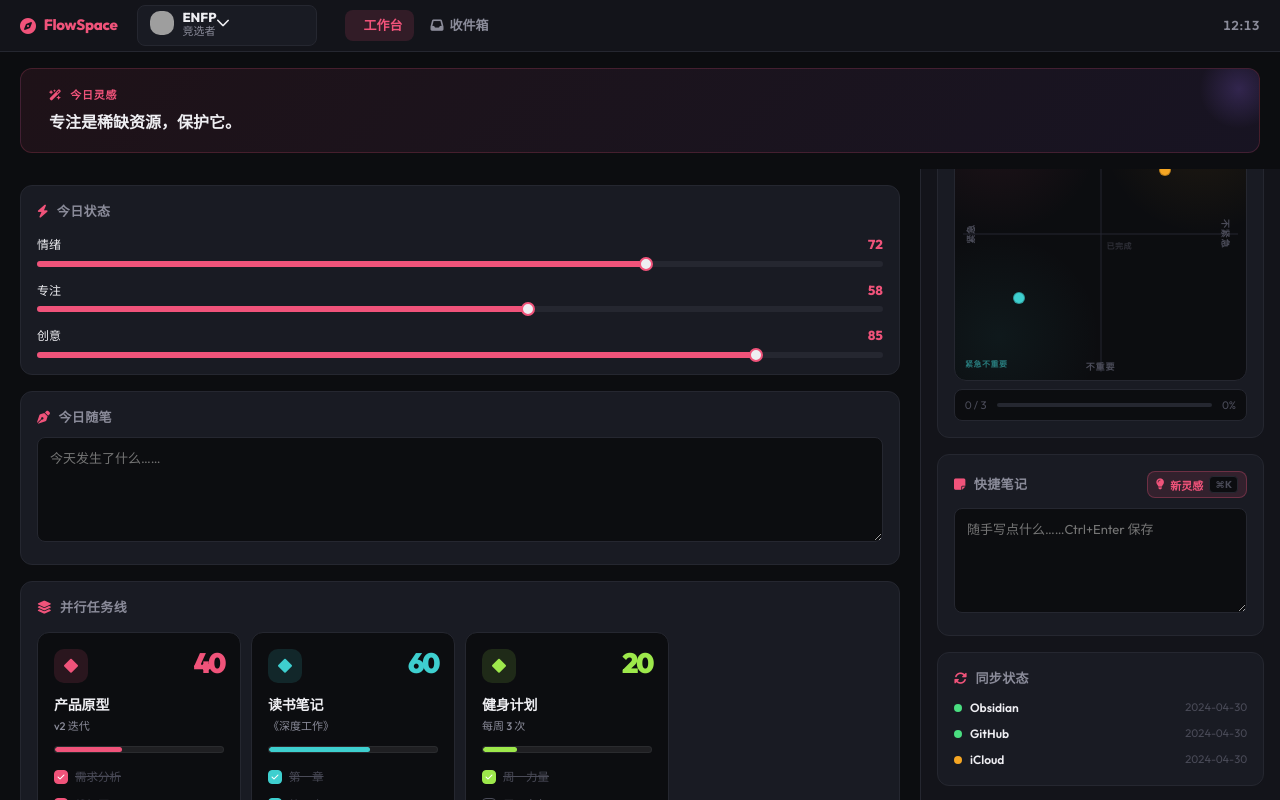
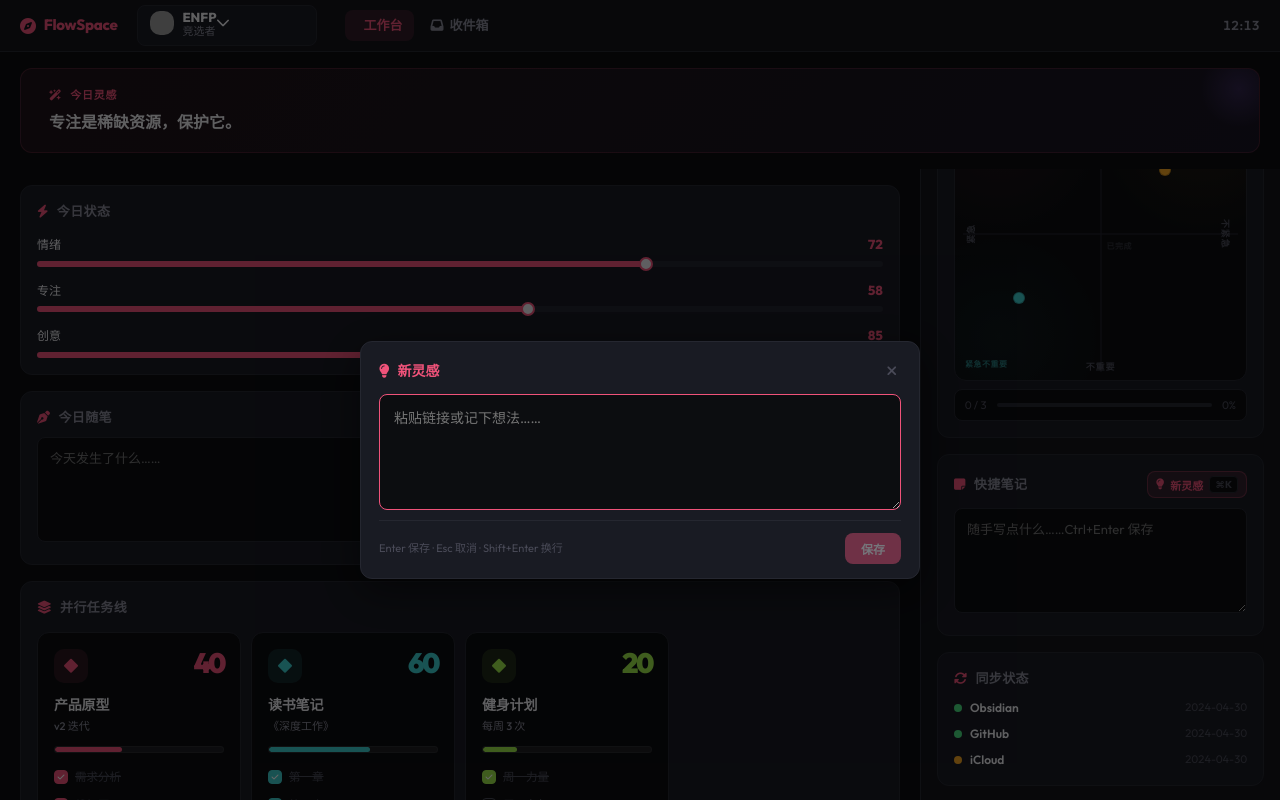
Before and after one commit to Busy0124add1/flowspace-enfp, a Vue app: page / in a window 1280 px wide. Both pictures are taken after a click on the button "Ctrl+K 快速记录灵感". Built offline with nearby package versions, Linux system fonts and the light colour scheme; grey boxes are pictures that could not be loaded.

Commit message:
feat(P6): QuickCaptureDialog with Ctrl+K hotkey + URL auto-detect + toast

```diff
--- a/src/App.vue
+++ b/src/App.vue
@@ -4,25 +4,42 @@
     <main class="main">
       <RouterView />
     </main>
+    <QuickCaptureDialog v-model:open="captureOpen" />
     <Toast position="bottom-right" />
   </div>
 </template>
 
 <script setup>
-import { onMounted } from 'vue'
+import { ref, onMounted, onBeforeUnmount } from 'vue'
 import { RouterView } from 'vue-router'
 import Toast from 'primevue/toast'
 import TopBar from '@/components/layout/TopBar.vue'
+import QuickCaptureDialog from '@/components/inbox/QuickCaptureDialog.vue'
 import { useMbti } from '@/stores/useMbti'
 import { useWorkspace } from '@/stores/useWorkspace'
+import { useInbox } from '@/stores/useInbox'
+import { useHotkey } from '@/composables/useHotkey'
 
 const mbti = useMbti()
 const ws = useWorkspace()
+const inbox = useInbox()
+const captureOpen = ref(false)
 
 onMounted(async () => {
   mbti.init()
   await ws.hydrate()
+  inbox.hydrate()
+  if (inbox.items.length === 0 && ws.inbox_items?.length > 0) {
+    inbox.items = [...ws.inbox_items]
+    inbox.persist()
+  }
 })
+
+useHotkey('mod+k', () => { captureOpen.value = true })
+
+function onExternalOpen() { captureOpen.value = true }
+onMounted(() => window.addEventListener('fs1:open-capture', onExternalOpen))
+onBeforeUnmount(() => window.removeEventListener('fs1:open-capture', onExternalOpen))
 </script>
 
 <style scoped>
--- /dev/null
+++ b/src/components/inbox/QuickCaptureDialog.vue
@@ -0,0 +1,205 @@
+<template>
+  <Dialog
+    v-model:visible="open"
+    modal
+    :dismissable-mask="true"
+    :closable="false"
+    :pt="{
+      root: 'qc-root',
+      mask: 'qc-mask',
+    }"
+  >
+    <div class="qc-dialog">
+      <header class="qc-head">
+        <div class="qc-title">
+          <i class="fa-solid fa-lightbulb" />
+          <span>新灵感</span>
+        </div>
+        <button class="qc-close" @click="open = false" aria-label="关闭">
+          <i class="fa-solid fa-times" />
+        </button>
+      </header>
+      <textarea
+        ref="textareaRef"
+        v-model="text"
+        class="qc-input"
+        placeholder="粘贴链接或记下想法……"
+        rows="4"
+        @keydown="onKey"
+      />
+      <div v-if="detectedUrl" class="qc-url-hint">
+        <i class="fa-solid fa-link" />
+        <span>已识别链接: {{ detectedUrl }}</span>
+      </div>
+      <footer class="qc-foot">
+        <span class="qc-hint">Enter 保存 · Esc 取消 · Shift+Enter 换行</span>
+        <button class="qc-save" :disabled="!text.trim()" @click="save">
+          保存
+        </button>
+      </footer>
+    </div>
+  </Dialog>
+</template>
+
+<script setup>
+import { ref, computed, watch, nextTick } from 'vue'
+import Dialog from 'primevue/dialog'
+import { useToast } from 'primevue/usetoast'
+import { useRouter } from 'vue-router'
+import { useInbox } from '@/stores/useInbox'
+import { extractFirstUrl } from '@/utils/urlDetect'
+
+const open = defineModel('open', { type: Boolean, default: false })
+const text = ref('')
+const textareaRef = ref(null)
+
+const inbox = useInbox()
+const toast = useToast()
+const router = useRouter()
+
+const detectedUrl = computed(() => extractFirstUrl(text.value))
+
+watch(open, async (v) => {
+  if (v) {
+    text.value = ''
+    await nextTick()
+    textareaRef.value?.focus()
+  }
+})
+
+function onKey(e) {
+  if (e.key === 'Escape') {
+    open.value = false
+  } else if (e.key === 'Enter' && !e.shiftKey) {
+    e.preventDefault()
+    save()
+  }
+}
+
+function save() {
+  const content = text.value.trim()
+  if (!content) return
+  const onInboxPage = router.currentRoute.value.name === 'inbox'
+  inbox.addItem({ content })
+  open.value = false
+  toast.add({
+    severity: 'success',
+    summary: '已入箱',
+    detail: onInboxPage ? undefined : '点击查看收件箱',
+    life: 3000,
+  })
+}
+</script>
+
+<style>
+/* PrimeVue Dialog 的 mask + root 是 portal 到 body，需要 non-scoped */
+.qc-mask {
+  position: fixed;
+  inset: 0;
+  background: rgba(0, 0, 0, 0.6);
+  display: flex;
+  align-items: flex-start;
+  justify-content: center;
+  padding-top: 15vh;
+  z-index: 999;
+}
+.qc-root {
+  background: var(--card);
+  border: 1px solid var(--line);
+  border-radius: var(--r2);
+  width: 560px;
+  max-width: 90vw;
+  box-shadow: 0 12px 40px rgba(0, 0, 0, 0.5);
+  overflow: hidden;
+}
+</style>
+
+<style scoped>
+.qc-dialog {
+  display: flex;
+  flex-direction: column;
+  gap: 10px;
+  padding: 16px 18px 14px;
+}
+.qc-head {
+  display: flex;
+  align-items: center;
+  justify-content: space-between;
+}
+.qc-title {
+  display: inline-flex;
+  align-items: center;
+  gap: 8px;
+  font-size: 14px;
+  font-weight: 800;
+  color: var(--accent);
+}
+.qc-close {
+  background: none;
+  border: none;
+  color: var(--t3);
+  cursor: pointer;
+  font-size: 14px;
+  padding: 4px;
+}
+.qc-close:hover { color: var(--t1); }
+
+.qc-input {
+  width: 100%;
+  background: var(--bg);
+  border: 1px solid var(--line);
+  border-radius: var(--r);
+  padding: 12px 14px;
+  color: var(--t1);
+  font-family: inherit;
+  font-size: 14px;
+  line-height: 1.6;
+  resize: vertical;
+  outline: none;
+  transition: border-color 0.15s;
+  min-height: 100px;
+}
+.qc-input:focus { border-color: var(--accent); }
+
+.qc-url-hint {
+  display: inline-flex;
+  align-items: center;
+  gap: 6px;
+  background: color-mix(in srgb, var(--accent) 10%, transparent);
+  color: var(--accent);
+  padding: 5px 10px;
+  border-radius: var(--r);
+  font-size: 12px;
+  font-weight: 600;
+  max-width: 100%;
+  overflow: hidden;
+  text-overflow: ellipsis;
+  white-space: nowrap;
+}
+
+.qc-foot {
+  display: flex;
+  align-items: center;
+  justify-content: space-between;
+  padding-top: 4px;
+  border-top: 1px solid var(--line);
+  padding-top: 12px;
+}
+.qc-hint {
+  font-size: 11px;
+  color: var(--t3);
+}
+.qc-save {
+  background: var(--accent);
+  color: #fff;
+  border: none;
+  padding: 7px 16px;
+  border-radius: var(--r);
+  font-size: 12px;
+  font-weight: 800;
+  cursor: pointer;
+  transition: opacity 0.15s, transform 0.15s;
+}
+.qc-save:hover:not(:disabled) { transform: scale(1.04); }
+.qc-save:disabled { opacity: 0.4; cursor: not-allowed; }
+</style>
```
